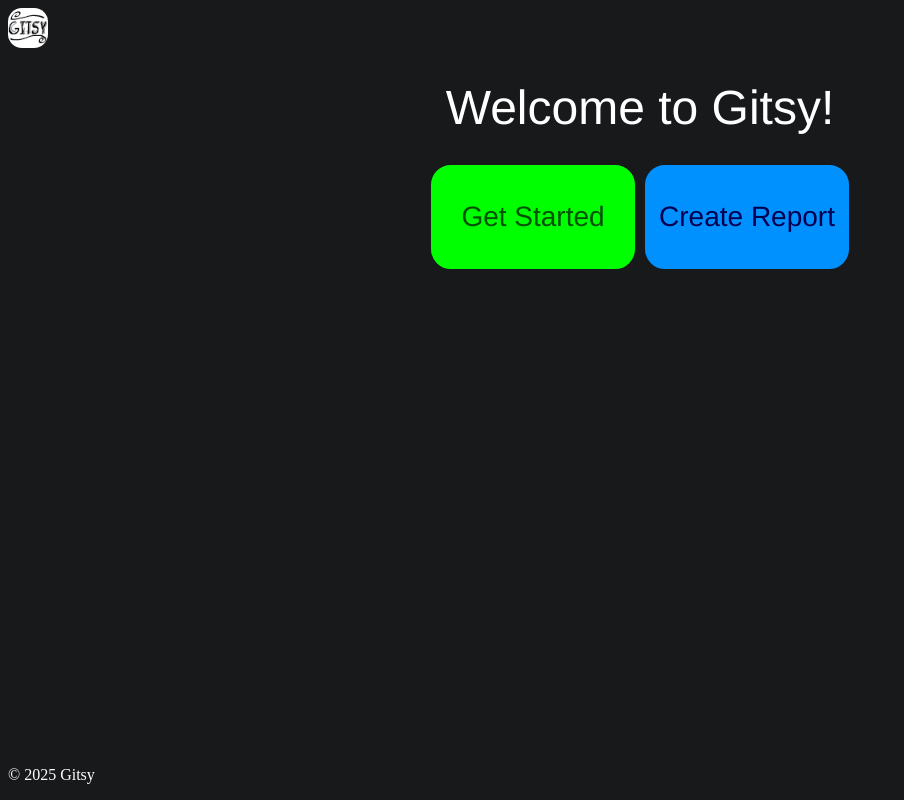
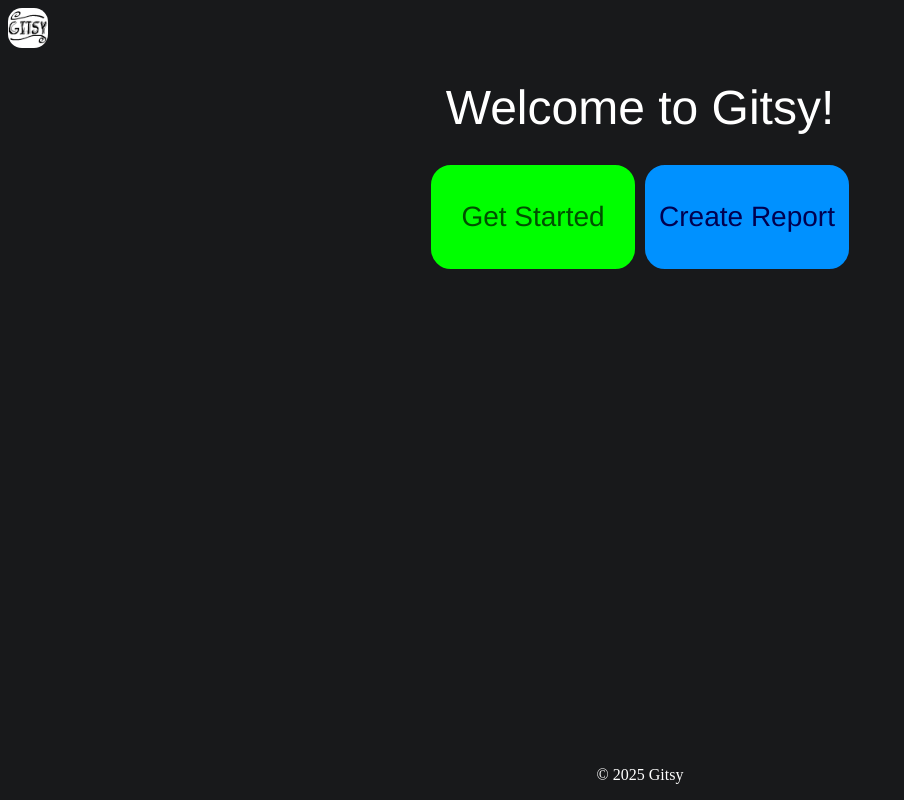
Before and after one commit to matslyk0/Gitsy, a React (Vite) app in the folder frontend/gitsy/: page / in a window 1280 px wide. Shown: the whole page, without its empty margins (0-904 px from the left). Built offline with nearby package versions, Linux system fonts and the light colour scheme.

Commit message:
feature: center the footer

```diff
--- a/frontend/gitsy/src/components/Footer/Footer.module.css
+++ b/frontend/gitsy/src/components/Footer/Footer.module.css
@@ -1,6 +1,10 @@
 .footer {
+  border: 0px solid white; /* for debugging */
   bottom: 0;
+  left: 0;
   position: absolute;
+  right: 0;
+  text-align: center;
 }
 .footer p {
   color: white;
```
